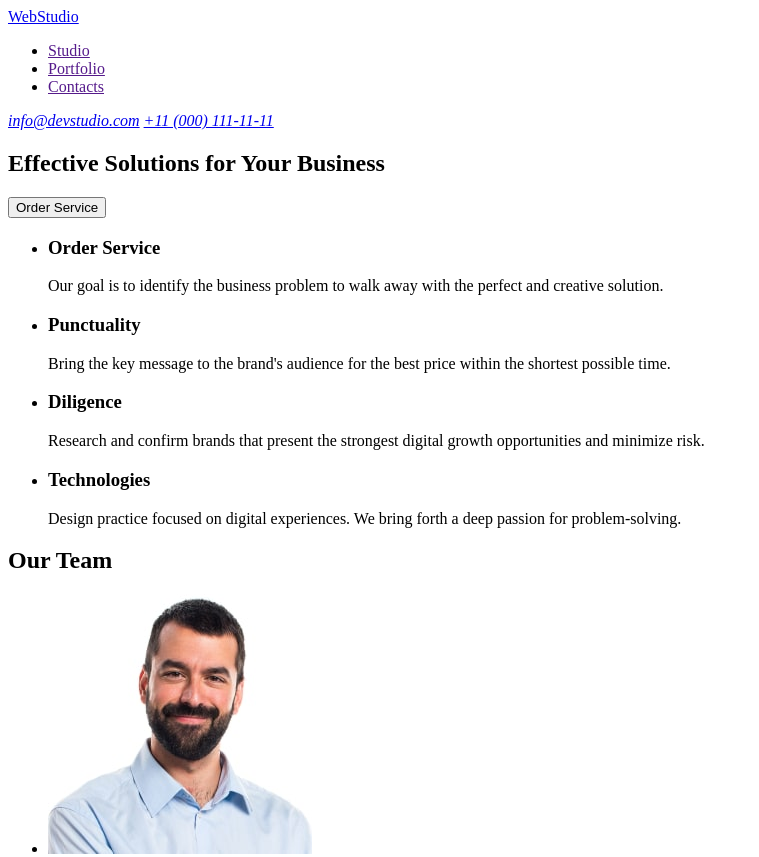
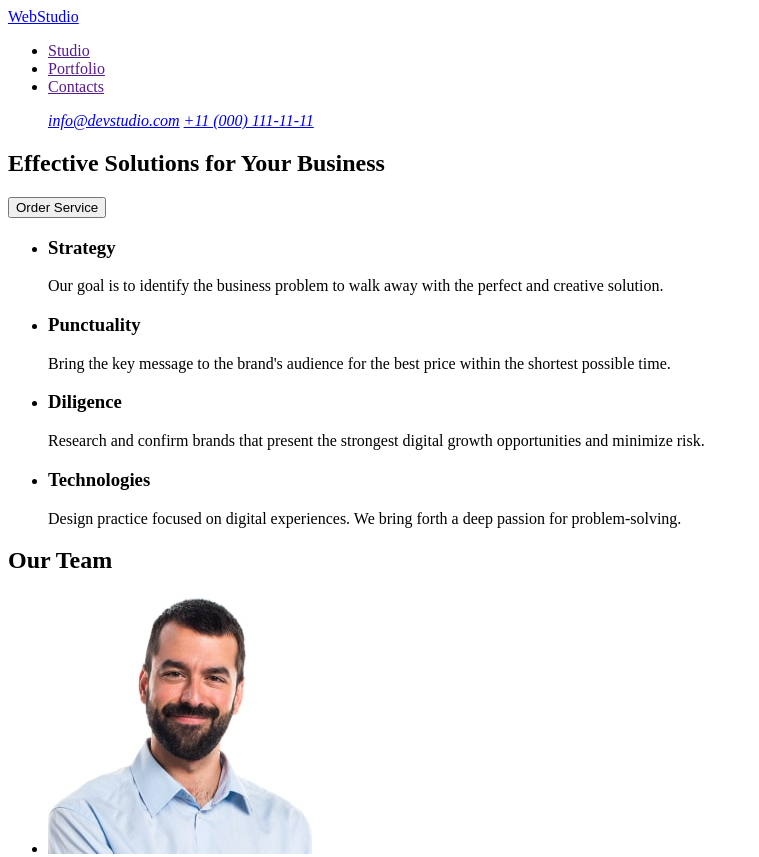
Before and after one commit to Caju2015/goit-markup-hw-01, a plain HTML site: page index.html in a window 1280 px wide. Shown: the top 857 px of the page, without its empty margins (0-759 px from the left). Drawn offline with Linux system fonts and the light colour scheme.

Commit message:
upd sections

```diff
--- a/index.html
+++ b/index.html
@@ -7,8 +7,8 @@
   </head>
   <body>
     <header>
-      <a href="./index.html">WebStudio</a>
       <nav>
+        <a href="./index.html">WebStudio</a>
         <ul>
           <li><a href="">Studio</a></li>
           <li><a href="">Portfolio</a></li>
@@ -16,17 +16,25 @@
         </ul>
       </nav>
       <address>
-        <a href="mailti:info@devstudio.com">info@devstudio.com</a>
-        <a href="tel:+110001111111">+11 (000) 111-11-11</a>
+        <ul>
+          <il><a href="mailto:info@devstudio.com">info@devstudio.com</a></il>
+          <il><a href="tel:+110001111111">+11 (000) 111-11-11</a></il>
+        </ul>
       </address>
     </header>
+
     <main>
+      <!-- Section 1 -->
       <section>
         <h1>Effective Solutions for Your Business</h1>
         <button type="button">Order Service</button>
+      </section>
+
+      <!-- Section 2 -->
+      <section>
         <ul>
           <li>
-            <h3>Order Service</h3>
+            <h3>Strategy</h3>
             <p>
               Our goal is to identify the business problem to walk away with the
               perfect and creative solution.
@@ -56,6 +64,7 @@
         </ul>
       </section>
 
+      <!-- Section 3 -->
       <section>
         <h2>Our Team</h2>
         <ul>
@@ -89,7 +98,6 @@
             <h3>Camila Garcia</h3>
             <p>Marketing</p>
           </li>
-
           <li>
             <img
               src="./images/foto-4.jpg"
@@ -103,6 +111,7 @@
         </ul>
       </section>
     </main>
+
     <footer>
       <a href="./index.html">WebStudio</a>
       <p>
```
